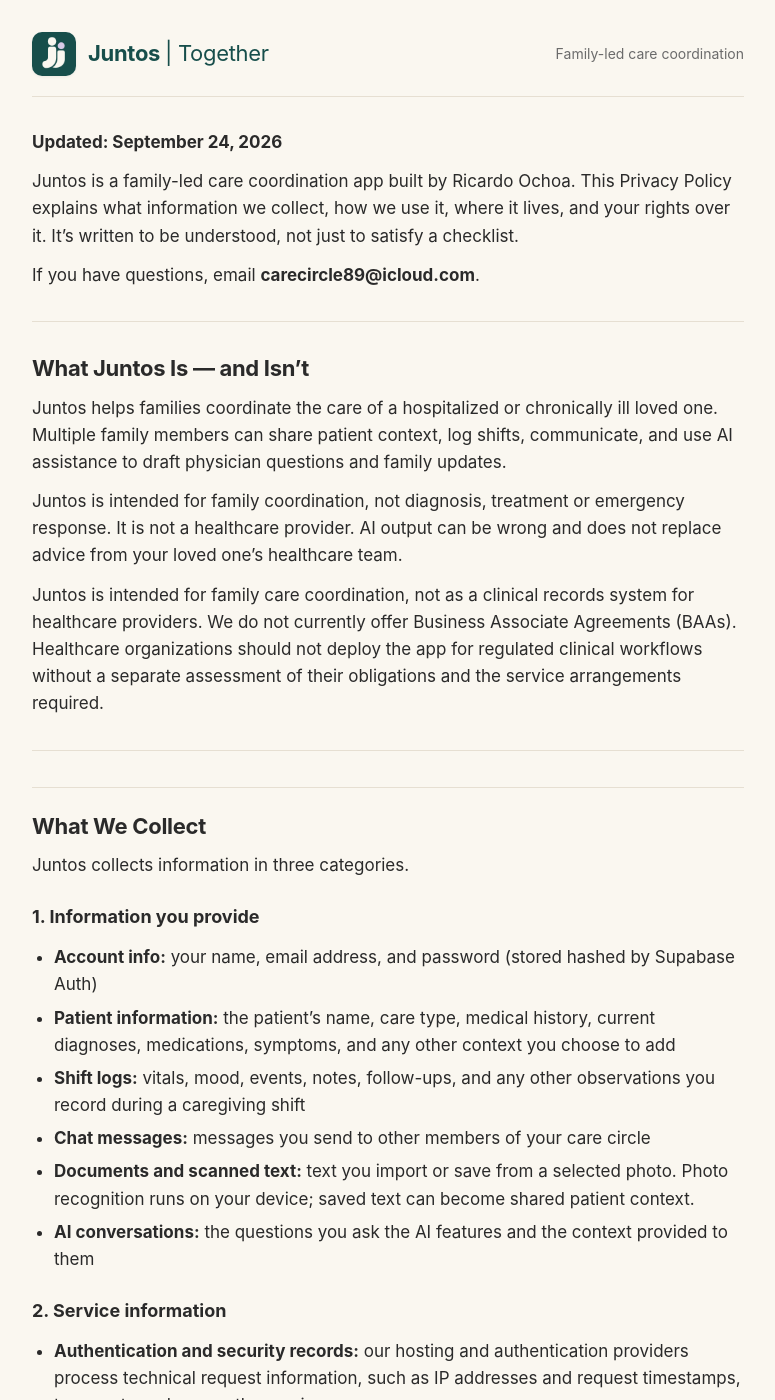
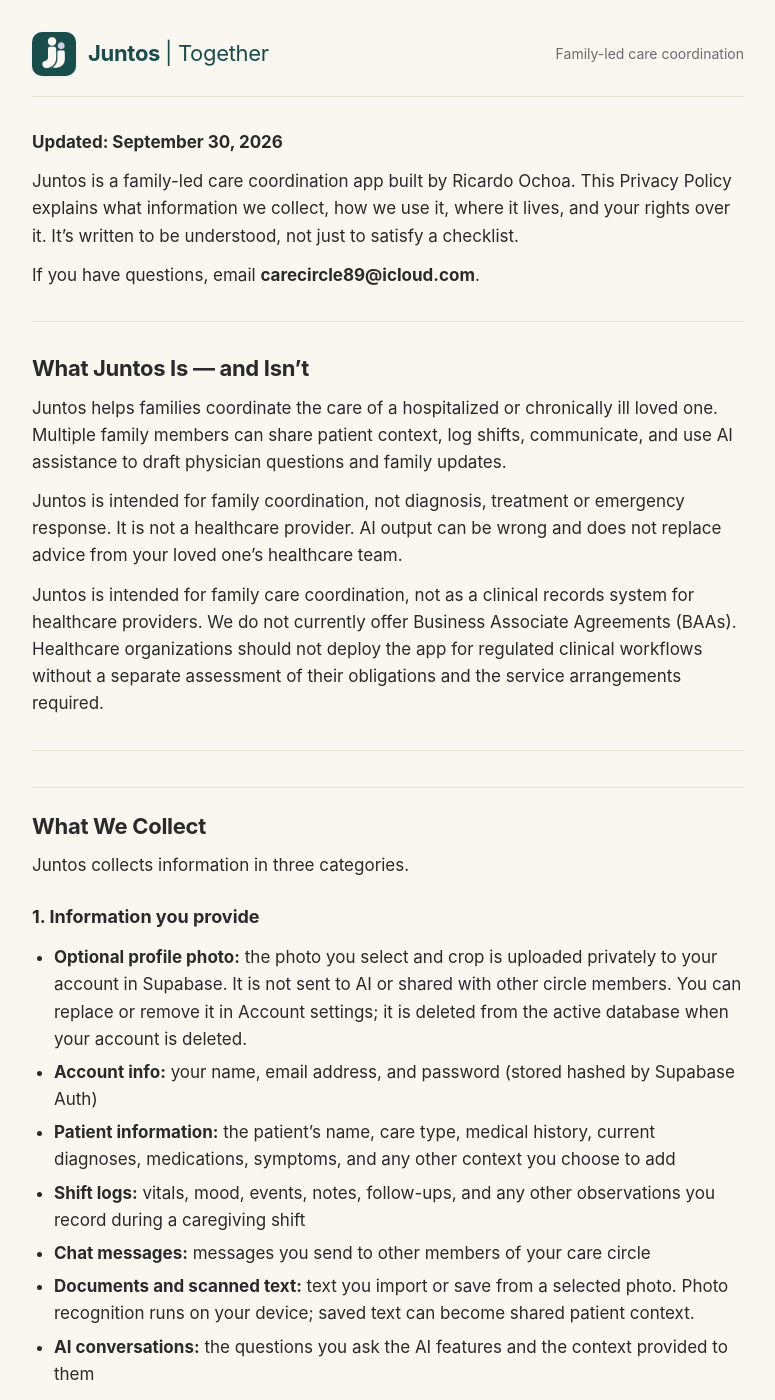
Before and after one commit to carecircle-apps/carecircle-apps.github.io, a Jekyll site: the page built from legal/privacy/index.md, in a window 1280 px wide and 1400 px high. Shown: the whole window, without its empty margins (252-1027 px from the left). Built offline with Jekyll 4.4.1, drawn with Linux system fonts in a browser that asks for light colours.

Commit message:
Disclose optional private account photos

```diff
--- a/legal/privacy/index.md
+++ b/legal/privacy/index.md
@@ -4,7 +4,7 @@
 title: "Privacy Policy"
 description: "How Juntos handles your data — what we collect, where it lives, and your rights over it."
 ---
-**Updated: September 24, 2026**
+**Updated: September 30, 2026**
 
 Juntos is a family-led care coordination app built by Ricardo Ochoa. This Privacy Policy explains what information we collect, how we use it, where it lives, and your rights over it. It's written to be understood, not just to satisfy a checklist.
 
@@ -28,6 +28,7 @@
 
 ### 1. Information you provide
 
+- **Optional profile photo:** the photo you select and crop is uploaded privately to your account in Supabase. It is not sent to AI or shared with other circle members. You can replace or remove it in Account settings; it is deleted from the active database when your account is deleted.
 - **Account info:** your name, email address, and password (stored hashed by Supabase Auth)
 - **Patient information:** the patient's name, care type, medical history, current diagnoses, medications, symptoms, and any other context you choose to add
 - **Shift logs:** vitals, mood, events, notes, follow-ups, and any other observations you record during a caregiving shift
```
